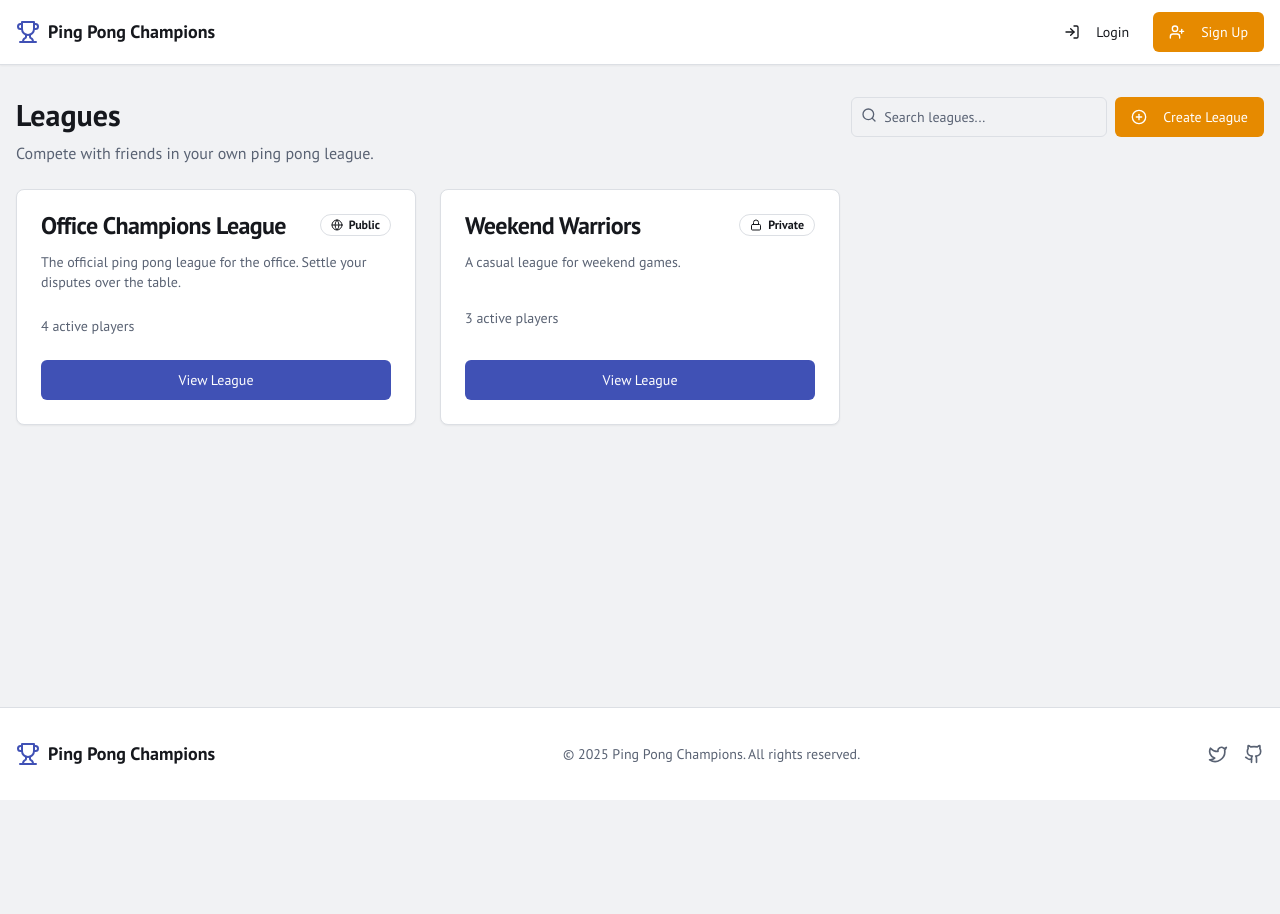
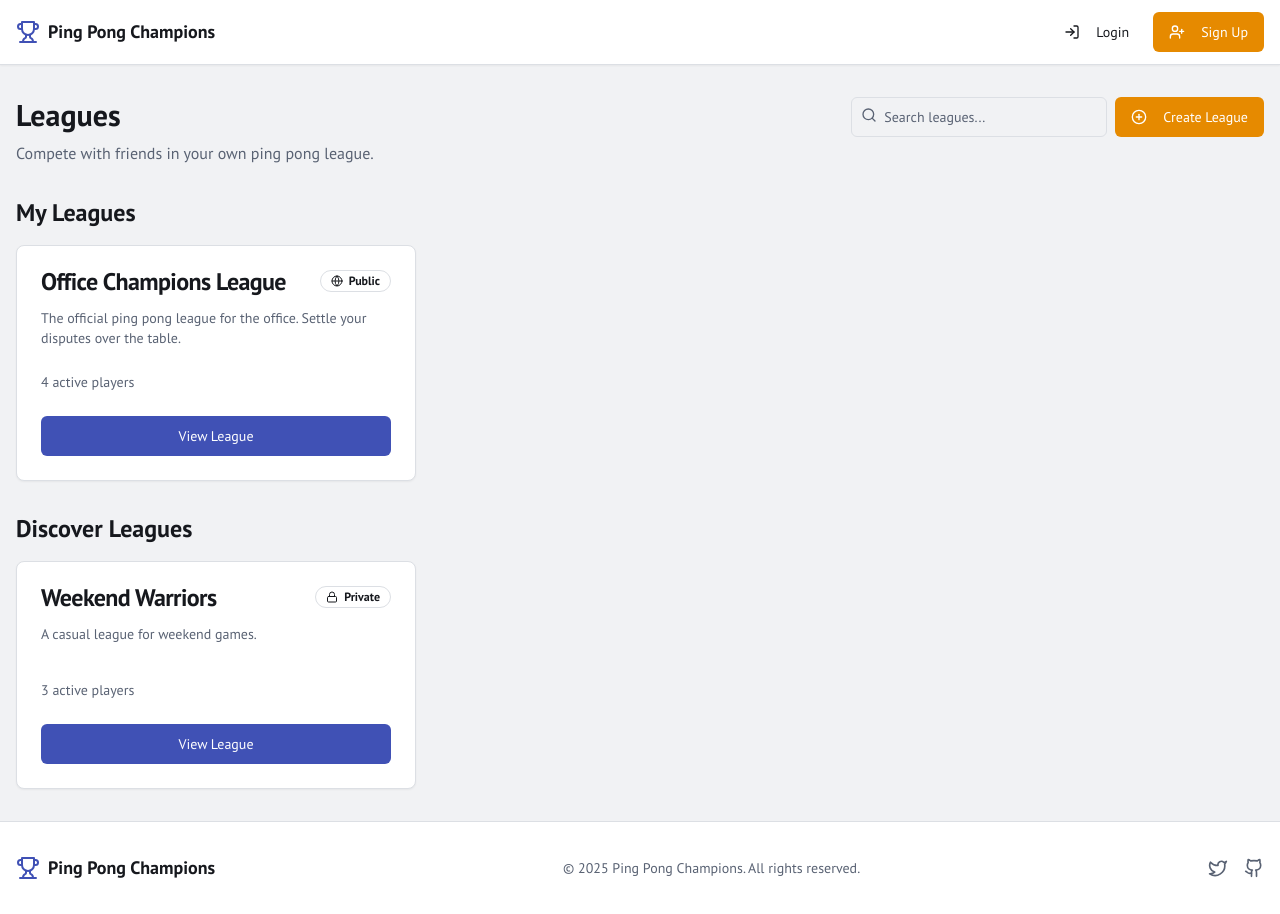
Before and after one commit to ggzhan/PingPongChampions, a Next.js app: page / in a window 1280 px wide. Before the commit the page ends 800 px from the top, so only its background shows below. Built offline with nearby package versions, Linux system fonts and the light colour scheme.

Commit message:
on the start page can you separate the league cards a player is member o

```diff
--- a/src/app/page.tsx
+++ b/src/app/page.tsx
@@ -7,10 +7,47 @@ import { Card, CardContent, CardDescription, CardFooter, CardHeader, CardTitle }
 import { Input } from "@/components/ui/input";
 import { PlusCircle, KeyRound, Globe, Lock, Search } from "lucide-react";
 import { getLeagues } from "@/lib/data";
-import { useState, useEffect } from "react";
+import { useState, useEffect, useMemo } from "react";
 import type { League } from "@/lib/types";
 import { Badge } from "@/components/ui/badge";
 import { useUser } from "@/context/user-context";
+
+const LeagueCard = ({ league }: { league: League }) => (
+  <Card key={league.id} className="flex flex-col hover:shadow-lg transition-shadow">
+    <CardHeader>
+      <div className="flex justify-between items-start">
+          <CardTitle className="font-headline pr-4">{league.name}</CardTitle>
+          <Badge variant="outline" className="capitalize flex gap-1.5 items-center shrink-0">
+              {league.privacy === 'public' ? <Globe className="h-3 w-3"/> : <Lock className="h-3 w-3"/>}
+              {league.privacy}
+          </Badge>
+      </div>
+      <CardDescription className="flex-grow min-h-[40px] pt-2">{league.description || 'No description available.'}</CardDescription>
+    </CardHeader>
+    <CardContent className="flex-grow">
+       <div className="text-sm text-muted-foreground">
+          {league.activePlayerCount} active players
+       </div>
+    </CardContent>
+    <CardFooter>
+      <Button asChild className="w-full">
+        <Link href={`/leagues/${league.id}`}>View League</Link>
+      </Button>
+    </CardFooter>
+  </Card>
+);
+
+const LeagueGrid = ({ leagues }: { leagues: League[] }) => {
+    if (leagues.length === 0) {
+        return null;
+    }
+    return (
+        <div className="grid grid-cols-1 md:grid-cols-2 lg:grid-cols-3 gap-6">
+            {leagues.map((league) => <LeagueCard key={league.id} league={league} />)}
+        </div>
+    );
+};
+
 
 export default function LeaguesPage() {
   const [leagues, setLeagues] = useState<League[]>([]);
@@ -29,9 +66,25 @@ export default function LeaguesPage() {
     fetchLeagues();
   }, []);
 
-  const filteredLeagues = leagues.filter(league =>
-    league.name.toLowerCase().includes(searchTerm.toLowerCase())
-  );
+  const { myLeagues, otherLeagues } = useMemo(() => {
+    const filtered = leagues.filter(league =>
+      league.name.toLowerCase().includes(searchTerm.toLowerCase())
+    );
+
+    if (!user) {
+        return { myLeagues: [], otherLeagues: filtered };
+    }
+
+    const myLeagues = filtered.filter(league =>
+        league.players.some(p => p.id === user.id && p.status === 'active')
+    );
+    const otherLeagues = filtered.filter(league =>
+        !league.players.some(p => p.id === user.id && p.status === 'active')
+    );
+
+    return { myLeagues, otherLeagues };
+  }, [leagues, user, searchTerm]);
+
 
   if (loading) {
     return (
@@ -62,7 +115,7 @@ export default function LeaguesPage() {
   }
 
   return (
-    <div>
+    <div className="space-y-8">
       <div className="flex flex-col md:flex-row justify-between items-start mb-6 gap-4">
         <div>
           <h1 className="text-3xl font-bold font-headline">Leagues</h1>
@@ -99,37 +152,26 @@ export default function LeaguesPage() {
             </Link>
           </Button>
         </div>
-      ) : filteredLeagues.length === 0 ? (
+      ) : myLeagues.length === 0 && otherLeagues.length === 0 ? (
          <div className="text-center py-12 border-2 border-dashed rounded-lg">
           <h2 className="text-xl font-semibold">No leagues match your search</h2>
           <p className="text-muted-foreground mt-2">Try a different search term.</p>
         </div>
       ) : (
-        <div className="grid grid-cols-1 md:grid-cols-2 lg:grid-cols-3 gap-6">
-          {filteredLeagues.map((league) => (
-            <Card key={league.id} className="flex flex-col hover:shadow-lg transition-shadow">
-              <CardHeader>
-                <div className="flex justify-between items-start">
-                    <CardTitle className="font-headline pr-4">{league.name}</CardTitle>
-                    <Badge variant="outline" className="capitalize flex gap-1.5 items-center shrink-0">
-                        {league.privacy === 'public' ? <Globe className="h-3 w-3"/> : <Lock className="h-3 w-3"/>}
-                        {league.privacy}
-                    </Badge>
+        <div className="space-y-8">
+            {myLeagues.length > 0 && (
+                <div className="space-y-4">
+                    <h2 className="text-2xl font-semibold font-headline">My Leagues</h2>
+                    <LeagueGrid leagues={myLeagues} />
                 </div>
-                <CardDescription className="flex-grow min-h-[40px] pt-2">{league.description || 'No description available.'}</CardDescription>
-              </CardHeader>
-              <CardContent className="flex-grow">
-                 <div className="text-sm text-muted-foreground">
-                    {league.activePlayerCount} active players
-                 </div>
-              </CardContent>
-              <CardFooter>
-                <Button asChild className="w-full">
-                  <Link href={`/leagues/${league.id}`}>View League</Link>
-                </Button>
-              </CardFooter>
-            </Card>
-          ))}
+            )}
+
+            {otherLeagues.length > 0 && (
+                 <div className="space-y-4">
+                    <h2 className="text-2xl font-semibold font-headline">Discover Leagues</h2>
+                    <LeagueGrid leagues={otherLeagues} />
+                </div>
+            )}
         </div>
       )}
     </div>
```
